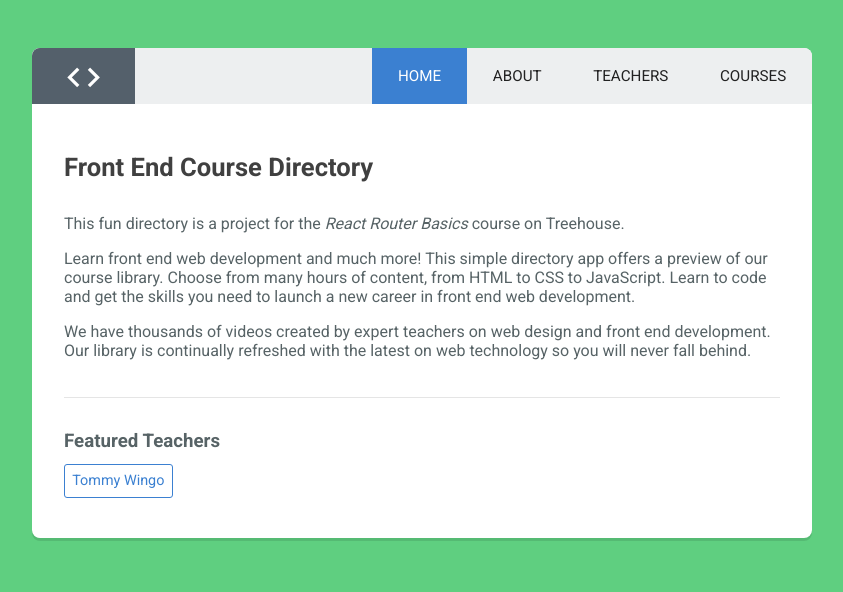
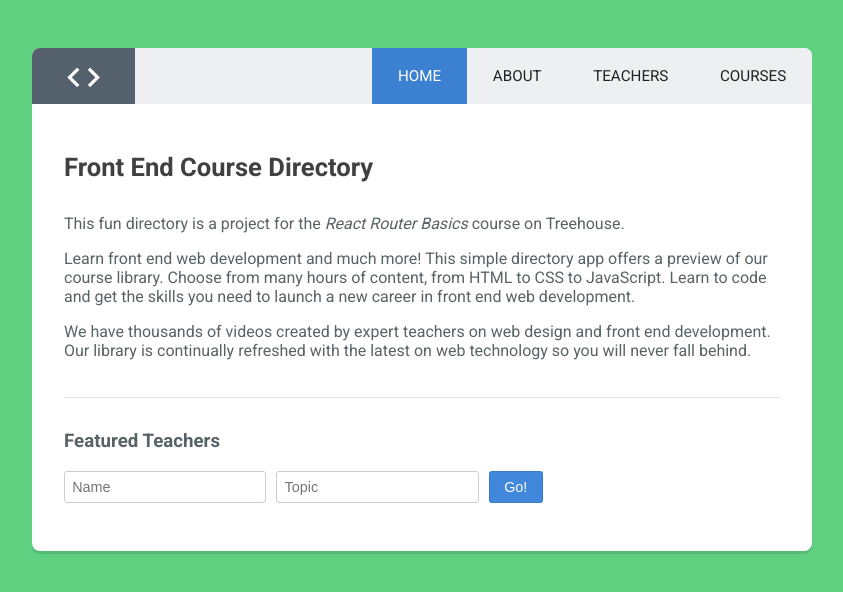
Before and after one commit to Amy-Pr/course-directory-project, a React (Create React App) app: page / in a window 1280 px wide. Shown: the top 592 px of the page, without its empty margins (218-1061 px from the left). Built offline with nearby package versions, Linux system fonts and the light colour scheme.

Commit message:
replace teacher links with form in Home component

```diff
--- a/src/components/Home.js
+++ b/src/components/Home.js
@@ -12,7 +12,16 @@ const Home = () => {
       <hr />
 
       <h3>Featured Teachers</h3>
-      <Link to="teachers/HTML/Tommy-Wingo"> Tommy Wingo </Link>
+
+      {/* <Link to="teachers/HTML/Tommy-Wingo"> Tommy Wingo </Link>
+      <Link to="teachers/HTML/Alan-Davies"> Alan Davies </Link>
+      <Link to="teachers/CSS/Jimmy-Carr"> Jimmy Carr </Link> */}
+
+      <form>
+        <input type="text" placeholder="Name" />
+        <input type="text" placeholder="Topic" />
+        <button type="submit">Go!</button>
+      </form>
 
     </div>
   );
```
